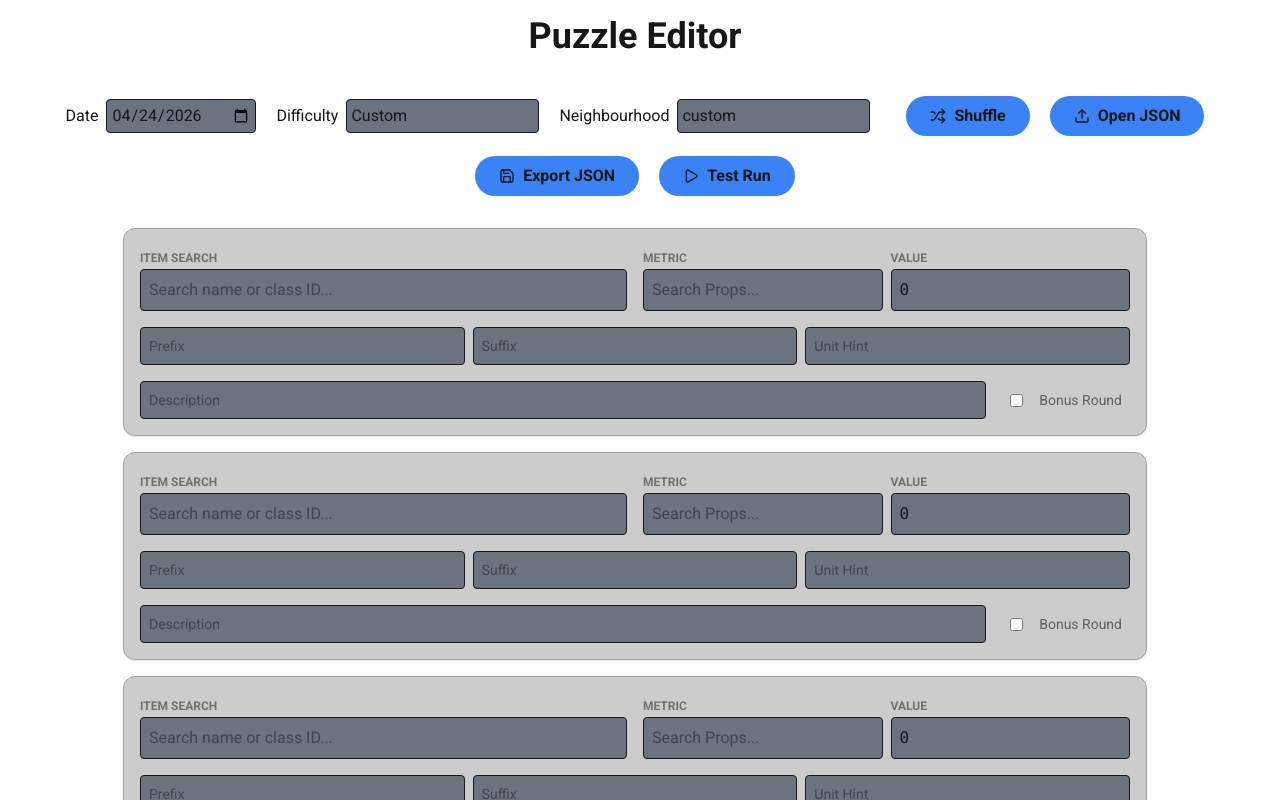
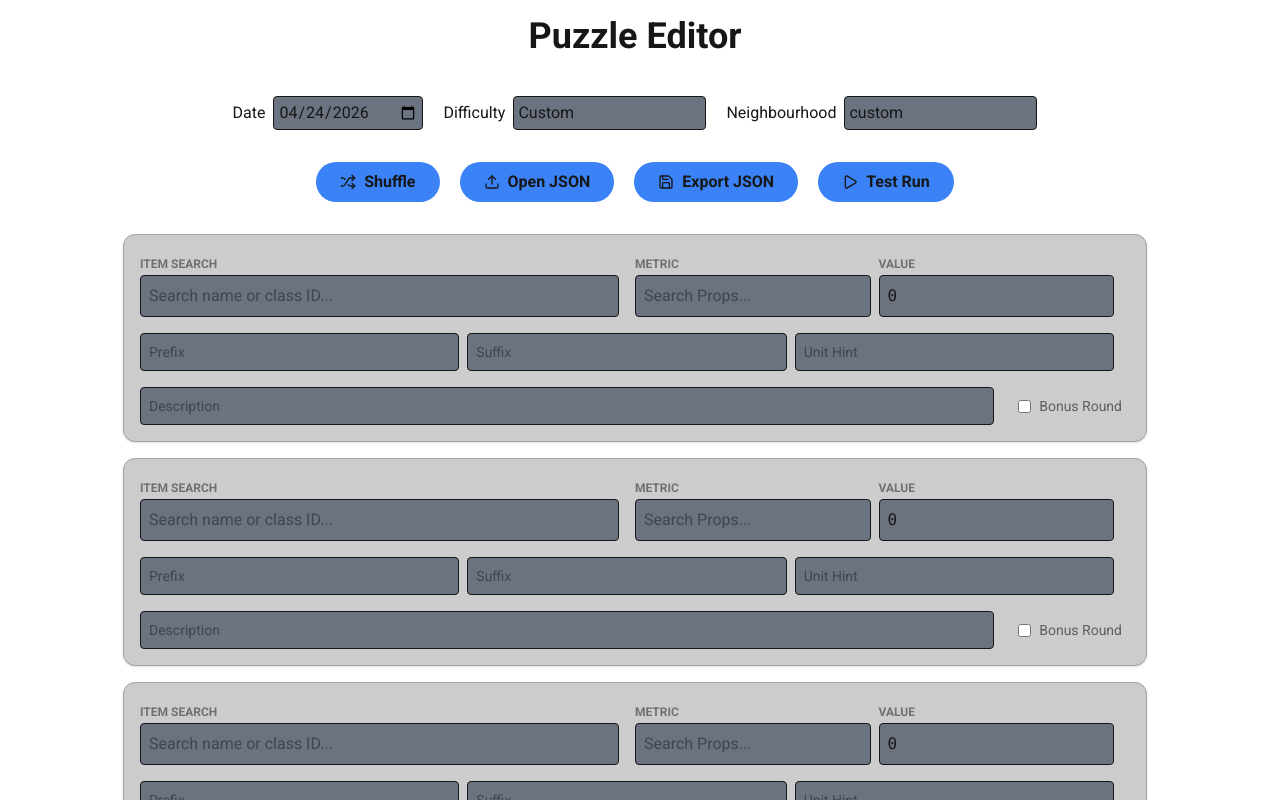
Before and after one commit to obfuscatedgenerated/rangle, a Next.js app: page /editor in a window 1280 px wide. Shown: the top 800 px of the page. Built offline with nearby package versions, Linux system fonts and the light colour scheme.

Commit message:
editor css improvements

```diff
--- a/src/app/(tooling)/editor/EditorInteraction.tsx
+++ b/src/app/(tooling)/editor/EditorInteraction.tsx
@@ -239,12 +239,15 @@ const EditableStat = ({ index, stat, updateStat }: {
                        className="p-2 text-sm border rounded bg-tertiary-background" />
             </div>
 
-            <div className="md:col-span-2 flex items-center gap-4 mr-2">
+            <div className="sm:col-span-3 flex items-center gap-4 mr-2 flex-col sm:flex-row">
                 <input placeholder="Description" value={stat.description} onChange={(e) => updateStat(index, { description: e.target.value })}
-                       className="md:col-span-2 p-2 text-sm border rounded bg-tertiary-background flex-1" />
+                       className="w-full p-2 text-sm border rounded bg-tertiary-background flex-1" />
 
-                <input type="checkbox" checked={!!stat.bonus_round} onChange={(e) => updateStat(index, { bonus_round: e.target.checked })}
-                       className="ml-2" /><span className="text-sm opacity-60">Bonus Round</span>
+                <div className="flex items-center gap-2">
+                    <input id={`bonus-${index}`} type="checkbox" checked={!!stat.bonus_round} onChange={(e) => updateStat(index, { bonus_round: e.target.checked })}
+                       className="ml-2" />
+                    <label htmlFor={`bonus-${index}`} className="text-sm opacity-60">Bonus Round</label>
+                </div>
             </div>
         </div>
     );
@@ -327,7 +330,7 @@ export const EditorInteraction = () => {
 
     return (
         <div className="mx-auto p-6 gap-8 min-h-screen flex flex-col items-center">
-            <div className="flex justify-center items-center gap-5 flex-wrap">
+            <div className="flex justify-center items-center gap-5 flex-wrap text-sm sm:text-base">
                 <label>
                     Date
                     <input
@@ -359,10 +362,12 @@ export const EditorInteraction = () => {
                         placeholder="e.g. small, medium, large"
                     />
                 </label>
+            </div>
 
+            <div className="flex justify-center items-center gap-5 flex-wrap text-sm sm:text-base">
                 <button
                     onClick={shuffle_puzzle}
-                    className="ml-4 bg-primary fg-on-primary px-6 py-2 rounded-full font-bold transition cursor-pointer flex items-center gap-2"
+                    className="bg-primary fg-on-primary px-6 py-2 rounded-full font-bold transition cursor-pointer flex items-center gap-2"
                 >
                     <Shuffle className="w-4 h-4" />
 
```
